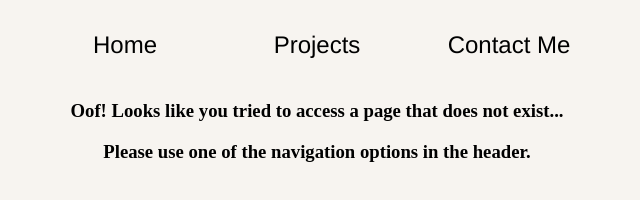
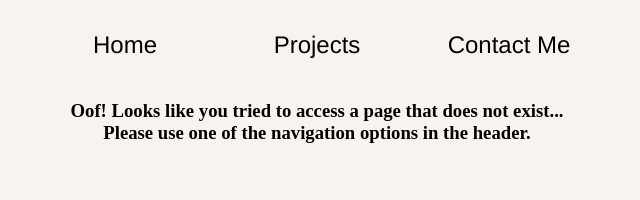
Before and after one commit to Hamza-Mughal/hamzamughal.com, a website: page public_html/html/error.html in a window 1280 px wide. Shown: the whole page, without its empty margins (323-963 px from the left). Drawn offline with nearby package versions, Linux system fonts and the light colour scheme; files that its build step writes are made by us from their sources; files whose address does not match are found by name.

Commit message:
Add body tags

```diff
--- a/gulpfile.js
+++ b/gulpfile.js
@@ -19,6 +19,7 @@ gulp.task("serve", ["nodemon"], function() {
   });
   gulp.watch(["public_html/scss/*.scss"], ["sass"]);
   gulp.watch("public_html/*.html").on("change", browserSync.reload);
+  gulp.watch("public_html/html/*.html").on("change", browserSync.reload);
 });
 
 
--- a/public_html/html/error.html
+++ b/public_html/html/error.html
@@ -10,8 +10,10 @@
 <div id="navbar" class="navbar">
 </div>
 </header>
+<body>
 <div class="paragraph">
-<h3>Oof! Looks like you tried to access a page that does not exist...</h3>
-<h3>Please use one of the navigation options in the header.</h3>
+    <h3>Oof! Looks like you tried to access a page that does not exist...<br />
+    Please use one of the navigation options in the header.</h3>
 </div>
+</body>
 </html>
```
Also changed, not shown: public_html/html/contact.html (+7 -1 lines), public_html/html/games.html (+3 -1 lines).
